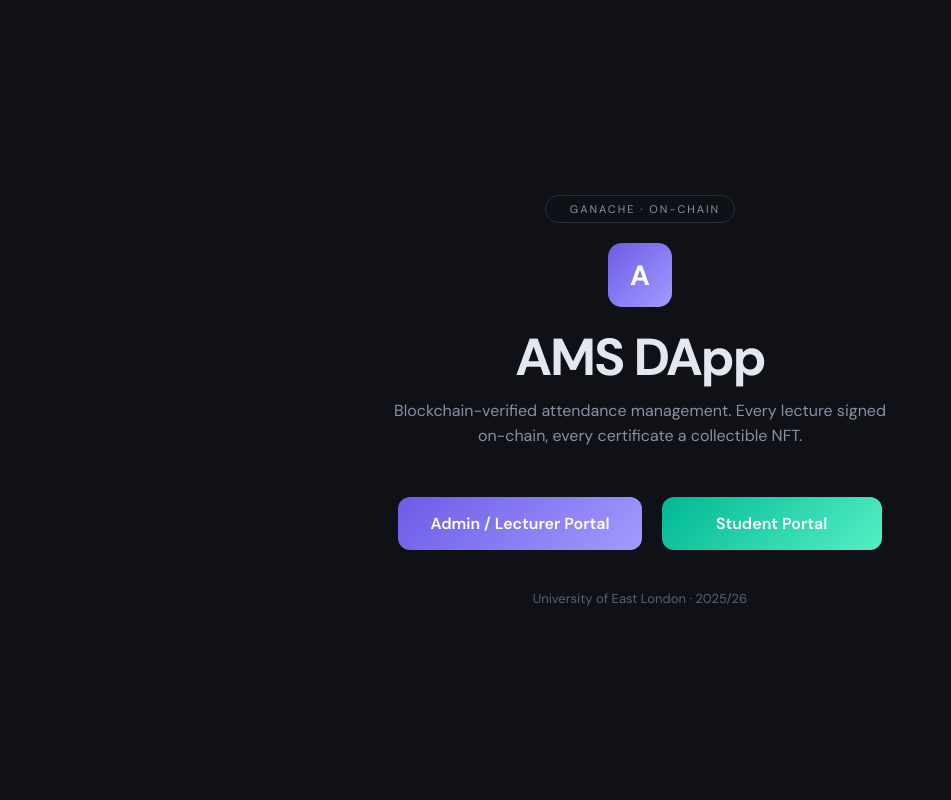
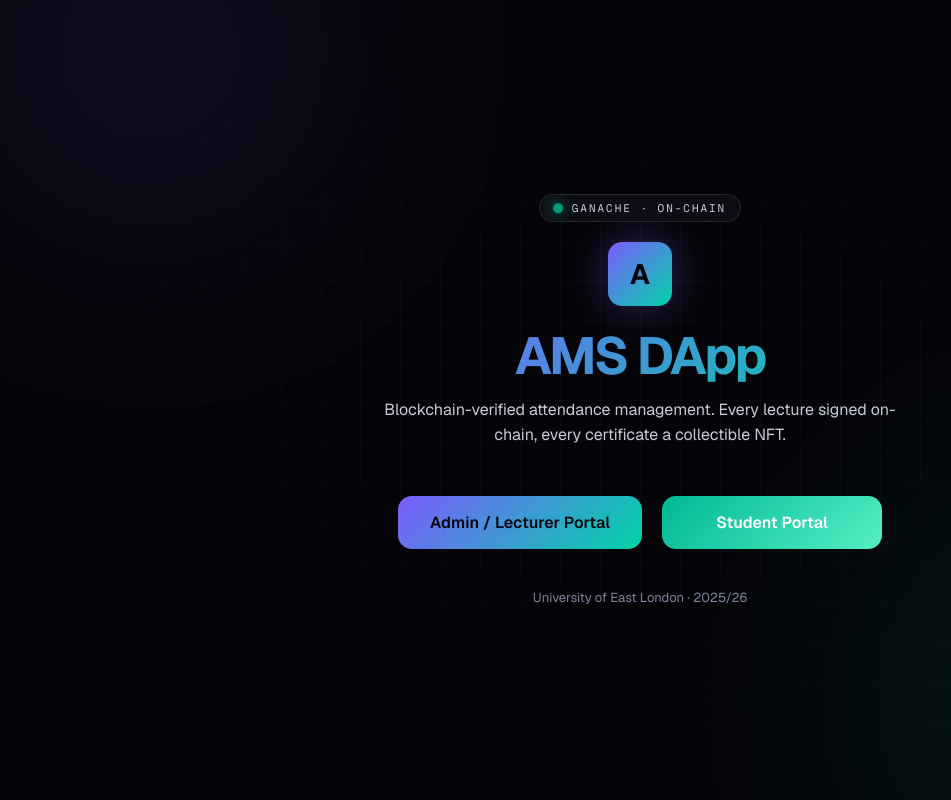
Before and after one commit to Amrindergithub/ams-backend, a React (Create React App) app in the folder frontend/: page / in a window 1280 px wide. Shown: the whole page, without its empty margins (0-951 px from the left). Built offline with nearby package versions, Linux system fonts and the light colour scheme.

Commit message:
style(theme): add crypto-native dark tokens and base primitives
Introduce near-black surfaces, violet->mint gradient (#7c5cff ->
#00d4a8), Geist/Geist Mono typography, glass-card backdrop blur, and
shared dash-header/panel/eyebrow/grad-text primitives used by later
screens.

```diff
--- a/frontend/src/App.css
+++ b/frontend/src/App.css
@@ -1,32 +1,63 @@
-@import url('https://fonts.googleapis.com/css2?family=DM+Sans:ital,opsz,wght@0,9..40,300;0,9..40,400;0,9..40,500;0,9..40,600;0,9..40,700;1,9..40,400&family=JetBrains+Mono:wght@400;500&display=swap');
+/* Crypto-native dark theme — tokens from AMS-DApp design handoff.
+   Near-black surfaces, violet→mint gradient accent, glass cards, Geist. */
+@import url('https://fonts.googleapis.com/css2?family=DM+Sans:ital,opsz,wght@0,9..40,300;0,9..40,400;0,9..40,500;0,9..40,600;0,9..40,700;1,9..40,400&family=Geist:wght@400;500;600;700;800&family=Geist+Mono:wght@400;500;600&family=JetBrains+Mono:wght@400;500&display=swap');
 
 :root {
-  --bg-primary: #0f1117;
-  --bg-secondary: #161822;
-  --bg-card: #1c1e2e;
-  --bg-card-hover: #232538;
-  --bg-sidebar: #12141f;
-  --border-color: #2a2d3e;
-  --text-primary: #e4e6f0;
-  --text-secondary: #8b8fa3;
-  --text-muted: #5c6078;
-  --accent: #6c5ce7;
-  --accent-light: #a29bfe;
-  --accent-glow: rgba(108, 92, 231, 0.15);
-  --success: #00b894;
-  --success-bg: rgba(0, 184, 148, 0.1);
-  --success-border: rgba(0, 184, 148, 0.25);
-  --warning: #fdcb6e;
-  --warning-bg: rgba(253, 203, 110, 0.1);
-  --danger: #e17055;
-  --danger-bg: rgba(225, 112, 85, 0.1);
+  /* Surfaces — near-black layered */
+  --bg-primary: #050509;
+  --bg-secondary: #0a0a12;
+  --bg-card: #11111c;
+  --bg-card-hover: #1a1a28;
+  --bg-sidebar: #07070d;
+  --bg-glass: rgba(20, 20, 32, 0.55);
+  --bg-glass-high: rgba(30, 30, 48, 0.65);
+
+  /* Borders */
+  --border-color: rgba(255, 255, 255, 0.10);
+  --border-soft: rgba(255, 255, 255, 0.06);
+  --border-strong: rgba(255, 255, 255, 0.16);
+
+  /* Text */
+  --text-primary: #f6f7fb;
+  --text-secondary: #c8cadb;
+  --text-muted: #7e819a;
+
+  /* Accent — violet → mint gradient */
+  --accent-a: #7c5cff;
+  --accent-b: #00d4a8;
+  --accent: #7c5cff;
+  --accent-light: #00d4a8;
+  --accent-glow: rgba(124, 92, 255, 0.18);
+  --accent-grad: linear-gradient(135deg, #7c5cff 0%, #00d4a8 100%);
+  --accent-grad-soft: linear-gradient(135deg, rgba(124,92,255,0.15) 0%, rgba(0,212,168,0.15) 100%);
+
+  /* Status */
+  --success: #00d4a8;
+  --success-bg: rgba(0, 212, 168, 0.1);
+  --success-border: rgba(0, 212, 168, 0.25);
+  --warning: #ffb84d;
+  --warning-bg: rgba(255, 184, 77, 0.1);
+  --danger: #ff5577;
+  --danger-bg: rgba(255, 85, 119, 0.1);
+
+  /* NFT tiers */
+  --tier-bronze-a: #c97a3b;  --tier-bronze-b: #7a4520;
+  --tier-silver-a: #dde4ef;  --tier-silver-b: #8a93a6;
+  --tier-gold-a:   #ffd76b;  --tier-gold-b:   #b88a1a;
+  --tier-platinum-a: #e8f4ff; --tier-platinum-b: #7f8faf;
+
   --sidebar-width: 240px;
   --navbar-height: 64px;
-  --radius: 12px;
-  --radius-sm: 8px;
-  --shadow: 0 4px 24px rgba(0, 0, 0, 0.3);
-  --shadow-sm: 0 2px 8px rgba(0, 0, 0, 0.2);
+  --radius: 14px;
+  --radius-sm: 10px;
+  --radius-lg: 20px;
+  --shadow: 0 24px 60px rgba(0,0,0,0.55), 0 8px 24px rgba(0,0,0,0.35);
+  --shadow-sm: 0 4px 16px rgba(0,0,0,0.4);
   --transition: all 0.2s ease;
+
+  /* Fonts */
+  --font-sans: 'Geist', 'DM Sans', -apple-system, system-ui, sans-serif;
+  --font-mono: 'Geist Mono', 'JetBrains Mono', ui-monospace, 'SF Mono', Menlo, monospace;
 }
 
 * {
@@ -36,11 +67,21 @@
 }
 
 body {
-  font-family: 'DM Sans', -apple-system, sans-serif;
+  font-family: var(--font-sans);
   background-color: var(--bg-primary);
   color: var(--text-primary);
+  font-feature-settings: 'cv11', 'ss01', 'ss03';
   -webkit-font-smoothing: antialiased;
+  -moz-osx-font-smoothing: grayscale;
+  text-rendering: optimizeLegibility;
 }
+
+::selection { background: rgba(124, 92, 255, 0.35); color: #fff; }
+
+::-webkit-scrollbar { width: 10px; height: 10px; }
+::-webkit-scrollbar-track { background: transparent; }
+::-webkit-scrollbar-thumb { background: rgba(255,255,255,0.08); border-radius: 10px; }
+::-webkit-scrollbar-thumb:hover { background: rgba(255,255,255,0.15); }
 
 .app-layout {
   display: flex;
@@ -95,14 +136,15 @@ body {
 .sidebar-logo-icon {
   width: 36px;
   height: 36px;
-  background: linear-gradient(135deg, var(--accent), var(--accent-light));
+  background: var(--accent-grad);
   border-radius: 10px;
   display: flex;
   align-items: center;
   justify-content: center;
   font-size: 18px;
   font-weight: 700;
-  color: #fff;
+  color: #07070d;
+  box-shadow: 0 0 24px rgba(124, 92, 255, 0.35);
 }
 
 .sidebar-logo h1 {
@@ -258,7 +300,7 @@ body {
   border-radius: var(--radius-sm);
   color: var(--text-primary);
   font-size: 13px;
-  font-family: 'JetBrains Mono', monospace;
+  font-family: var(--font-mono);
   cursor: pointer;
   transition: var(--transition);
 }
@@ -269,22 +311,22 @@ body {
 }
 
 .wallet-btn-connect {
-  background: linear-gradient(135deg, var(--accent), #7c6cf0);
+  background: var(--accent-grad);
   border: none;
-  color: #fff;
-  font-family: 'DM Sans', sans-serif;
-  font-weight: 600;
+  color: #07070d;
+  font-family: var(--font-sans);
+  font-weight: 700;
 }
 
 .wallet-btn-connect:hover {
-  opacity: 0.9;
-  background: linear-gradient(135deg, var(--accent), #7c6cf0);
+  opacity: 0.95;
+  background: var(--accent-grad);
 }
 
 .wallet-identicon {
   width: 20px;
   height: 20px;
-  background: linear-gradient(135deg, #6c5ce7, #a29bfe, #fd79a8);
+  background: conic-gradient(from 45deg, #7c5cff, #00d4a8, #7c5cff);
   border-radius: 50%;
 }
 
@@ -337,7 +379,7 @@ body {
 .stat-card-value {
   font-size: 36px;
   font-weight: 700;
-  font-family: 'JetBrains Mono', monospace;
+  font-family: var(--font-mono);
 }
 
 .stat-card-value.accent { color: var(--accent-light); }
@@ -404,7 +446,7 @@ body {
 }
 
 .mono {
-  font-family: 'JetBrains Mono', monospace;
+  font-family: var(--font-mono);
   font-size: 13px;
 }
 
@@ -460,7 +502,7 @@ body {
   border-radius: var(--radius-sm);
   color: var(--text-primary);
   font-size: 15px;
-  font-family: 'DM Sans', sans-serif;
+  font-family: var(--font-sans);
   transition: var(--transition);
   outline: none;
 }
@@ -484,21 +526,22 @@ body {
   border-radius: var(--radius-sm);
   font-size: 15px;
   font-weight: 600;
-  font-family: 'DM Sans', sans-serif;
+  font-family: var(--font-sans);
   cursor: pointer;
   transition: var(--transition);
   width: 100%;
 }
 
 .btn-primary {
-  background: linear-gradient(135deg, var(--accent), #7c6cf0);
-  color: #fff;
+  background: var(--accent-grad);
+  color: #07070d;
+  font-weight: 700;
 }
 
 .btn-primary:hover {
-  opacity: 0.9;
+  opacity: 0.95;
   transform: translateY(-1px);
-  box-shadow: 0 4px 16px rgba(108, 92, 231, 0.4);
+  box-shadow: 0 8px 32px rgba(124, 92, 255, 0.35), 0 4px 16px rgba(0, 212, 168, 0.2);
 }
 
 .btn-primary:disabled {
@@ -557,7 +600,7 @@ body {
 
 .result-row .value {
   color: var(--text-primary);
-  font-family: 'JetBrains Mono', monospace;
+  font-family: var(--font-mono);
   font-size: 13px;
   text-align: right;
   max-width: 300px;
@@ -633,12 +676,17 @@ body {
 }
 
 .login-left {
-  background: linear-gradient(135deg, #161822 0%, #1c1e2e 50%, #232538 100%);
+  background:
+    radial-gradient(ellipse at top left, rgba(124,92,255,0.22), transparent 60%),
+    radial-gradient(ellipse at bottom right, rgba(0,212,168,0.18), transparent 60%),
+    linear-gradient(135deg, #0a0a12 0%, #11111c 60%, #1a1a28 100%);
   padding: 48px 40px;
   display: flex;
   flex-direction: column;
   justify-content: center;
   border-right: 1px solid var(--border-color);
+  position: relative;
+  overflow: hidden;
 }
 
 .login-brand {
@@ -648,15 +696,16 @@ body {
 .login-brand-icon {
   width: 48px;
   height: 48px;
-  background: linear-gradient(135deg, var(--accent), var(--accent-light));
+  background: var(--accent-grad);
   border-radius: 14px;
   display: flex;
   align-items: center;
   justify-content: center;
   font-size: 22px;
   font-weight: 700;
-  color: #fff;
+  color: #07070d;
   margin-bottom: 20px;
+  box-shadow: 0 0 40px rgba(124, 92, 255, 0.35);
 }
 
 .login-brand h1 {
@@ -735,7 +784,7 @@ body {
   border-radius: var(--radius-sm);
   color: var(--text-secondary);
   font-size: 14px;
-  font-family: 'DM Sans', sans-serif;
+  font-family: var(--font-sans);
   cursor: pointer;
   transition: var(--transition);
   font-weight: 500;
@@ -779,7 +828,7 @@ body {
   padding: 8px 16px !important;
   border-radius: 6px !important;
   cursor: pointer !important;
-  font-family: 'DM Sans', sans-serif !important;
+  font-family: var(--font-sans) !important;
   margin: 8px 4px !important;
 }
 
@@ -884,7 +933,7 @@ body {
   border-radius: var(--radius);
   font-size: 16px;
   font-weight: 600;
-  font-family: 'DM Sans', sans-serif;
+  font-family: var(--font-sans);
   text-decoration: none;
   transition: var(--transition);
   min-width: 220px;
@@ -895,12 +944,12 @@ body {
 }
 
 .landing-btn-admin {
-  background: linear-gradient(135deg, #6c5ce7, #a29bfe);
-  color: #fff;
+  background: var(--accent-grad);
+  color: #07070d;
 }
 
 .landing-btn-admin:hover {
-  box-shadow: 0 8px 24px rgba(108, 92, 231, 0.4);
+  box-shadow: 0 8px 32px rgba(124, 92, 255, 0.4), 0 4px 16px rgba(0, 212, 168, 0.25);
 }
 
 .landing-btn-student {
@@ -920,3 +969,143 @@ body {
     flex-direction: column;
   }
 }
+/* ══════════════════════════════════════════════════════════════
+   Crypto-native utilities — from AMS-DApp design handoff
+   ══════════════════════════════════════════════════════════════ */
+
+/* Ambient radial-glow background (layer under any container) */
+.ambient-bg {
+  position: relative;
+  overflow: hidden;
+  isolation: isolate;
+}
+.ambient-bg::before,
+.ambient-bg::after {
+  content: '';
+  position: absolute;
+  border-radius: 50%;
+  filter: blur(120px);
+  pointer-events: none;
+  z-index: -1;
+  opacity: 0.5;
+}
+.ambient-bg::before {
+  width: 500px; height: 500px;
+  background: radial-gradient(circle, rgba(124, 92, 255, 0.4), transparent 70%);
+  top: -200px; left: -100px;
+}
+.ambient-bg::after {
+  width: 600px; height: 600px;
+  background: radial-gradient(circle, rgba(0, 212, 168, 0.3), transparent 70%);
+  bottom: -200px; right: -100px;
+}
+
+/* Faint grid overlay */
+.grid-overlay {
+  position: absolute;
+  inset: 0;
+  background-image:
+    linear-gradient(rgba(255,255,255,0.025) 1px, transparent 1px),
+    linear-gradient(90deg, rgba(255,255,255,0.025) 1px, transparent 1px);
+  background-size: 40px 40px;
+  mask-image: radial-gradient(ellipse at center, black 30%, transparent 80%);
+  pointer-events: none;
+  z-index: 0;
+}
+
+/* Glass card */
+.glass {
+  background: var(--bg-glass);
+  backdrop-filter: blur(20px) saturate(160%);
+  -webkit-backdrop-filter: blur(20px) saturate(160%);
+  border: 1px solid var(--border-color);
+  border-radius: var(--radius-lg);
+}
+
+/* Gradient text */
+.grad-text {
+  background: var(--accent-grad);
+  -webkit-background-clip: text;
+  background-clip: text;
+  -webkit-text-fill-color: transparent;
+  color: transparent;
+}
+
+/* Pulse dot (chain heartbeat) */
+@keyframes pulse-dot {
+  0%, 100% { transform: scale(1); opacity: 1; }
+  50% { transform: scale(1.3); opacity: 0.7; }
+}
+.pulse-dot {
+  display: inline-block;
+  width: 8px; height: 8px;
+  border-radius: 50%;
+  background: var(--success);
+  box-shadow: 0 0 12px var(--success);
+  animation: pulse-dot 1.6s ease-in-out infinite;
+}
+
+/* Chain heartbeat pill (e.g. "Ganache · block 123") */
+.chain-pill {
+  display: inline-flex;
+  align-items: center;
+  gap: 8px;
+  padding: 6px 12px;
+  background: var(--bg-glass);
+  border: 1px solid var(--border-color);
+  border-radius: 999px;
+  font-family: var(--font-mono);
+  font-size: 11.5px;
+  color: var(--text-secondary);
+  backdrop-filter: blur(12px);
+}
+
+/* Gradient-bordered card (subtle violet→mint edge) */
+.grad-border {
+  position: relative;
+  background: var(--bg-card);
+  border-radius: var(--radius);
+}
+.grad-border::before {
+  content: '';
+  position: absolute;
+  inset: 0;
+  border-radius: inherit;
+  padding: 1px;
+  background: var(--accent-grad);
+  -webkit-mask:
+    linear-gradient(#000 0 0) content-box,
+    linear-gradient(#000 0 0);
+  -webkit-mask-composite: xor;
+          mask-composite: exclude;
+  pointer-events: none;
+  opacity: 0.55;
+}
+
+/* Stat-card polish — glass-ish by default */
+.stat-card {
+  background: linear-gradient(180deg, rgba(20,20,32,0.55) 0%, rgba(17,17,28,0.85) 100%);
+  backdrop-filter: blur(16px) saturate(140%);
+  -webkit-backdrop-filter: blur(16px) saturate(140%);
+}
+.stat-card-value.accent {
+  background: var(--accent-grad);
+  -webkit-background-clip: text;
+  background-clip: text;
+  -webkit-text-fill-color: transparent;
+  color: transparent;
+}
+
+/* NFT tier colour helpers */
+.tier-bronze   { background: linear-gradient(135deg, var(--tier-bronze-a),   var(--tier-bronze-b)); }
+.tier-silver   { background: linear-gradient(135deg, var(--tier-silver-a),   var(--tier-silver-b)); }
+.tier-gold     { background: linear-gradient(135deg, var(--tier-gold-a),     var(--tier-gold-b)); }
+.tier-platinum { background: linear-gradient(135deg, var(--tier-platinum-a), var(--tier-platinum-b)); }
+
+/* Student-theme also takes the gradient */
+.theme-student {
+  --accent: #00d4a8;
+  --accent-light: #55efc4;
+  --accent-glow: rgba(0, 212, 168, 0.18);
+  --accent-grad: linear-gradient(135deg, #00d4a8 0%, #7c5cff 100%);
+}
```
